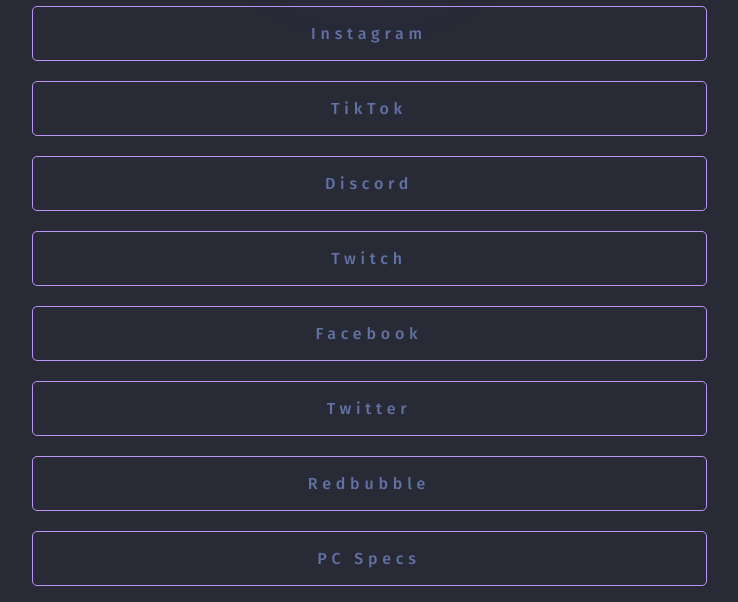
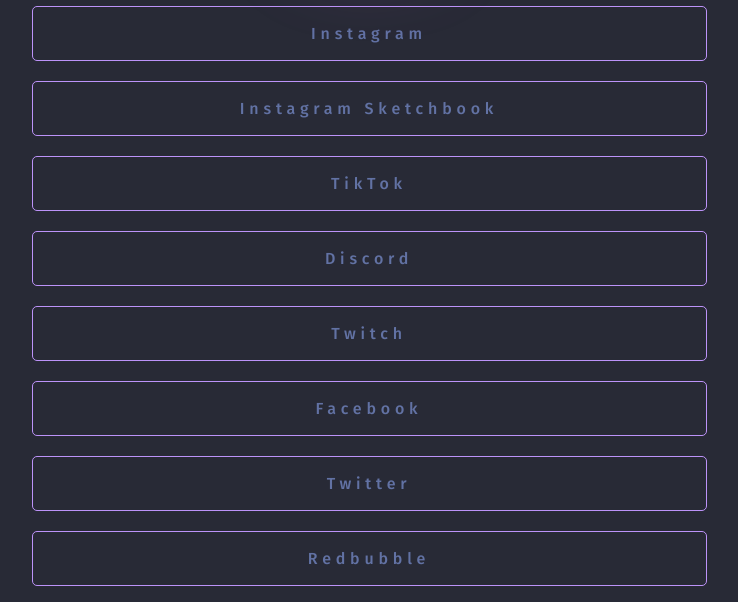
Before and after one commit to creanima/creanimalink, a website built with Vite: page index.html in a window 1280 px wide. Shown: the part 198-800 px from the top of the page, without its empty margins (271-1009 px from the left). Built offline with nearby package versions, Linux system fonts and the light colour scheme; some packages are replaced by stand-ins of ours.

Commit message:
Update index.html

```diff
--- a/index.html
+++ b/index.html
@@ -15,6 +15,7 @@
   <a href="" id="userName">@creanima</a>
   <div id="links">
     <a class="link" href="/instagram" target="_blank">Instagram</a>
+    <a class="link" href="/instagram-sketchbook" target="_blank">Instagram Sketchbook</a>
     <a class="link" href="/tiktok" target="_blank">TikTok</a>
     <a class="link" href="/discord" target="_blank">Discord</a>
     <a class="link" href="/twitch" target="_blank">Twitch</a>
```
